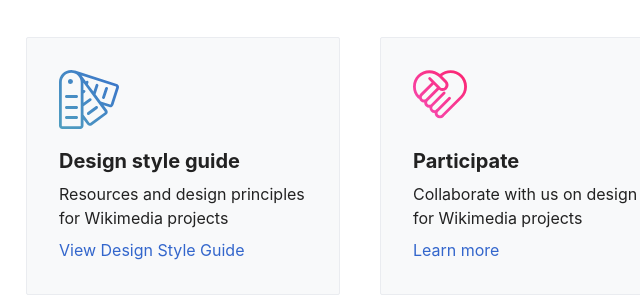
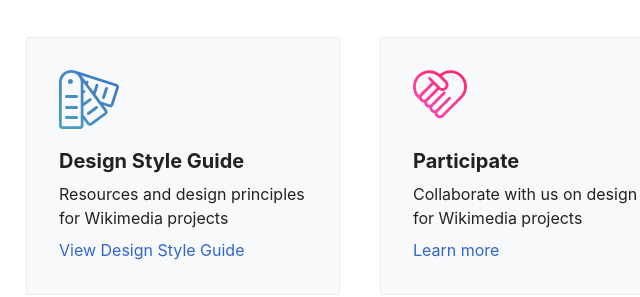
Before and after one commit to wikimedia/design-landing-page, a website: page index.html in a window 1280 px wide. Shown: the part 898-1195 px from the top of the page, 280-920 px from the left. Drawn offline with Linux system fonts and the light colour scheme.

Commit message:
Uppercase “Design Style Guide” first letters to align with other resources
We gonna go for “Design Style Guide” elsewhere including the guide itself
for stylistical reasons. Let's unify it.

Change-Id: I3da9f2aada87cc1d7235134bc8a0aca41e076a47

```diff
--- a/index.html
+++ b/index.html
@@ -65,7 +65,7 @@
 				<div id="projects" class="project-cards">
 					<section id="style-guide">
 						<a class="card__target" href="/style-guide/">
-							<h2 class="card__title"><span class="style-guide--icon"></span>Design style guide</h2>
+							<h2 class="card__title"><span class="style-guide--icon"></span>Design Style Guide</h2>
 							<p>Resources and design principles for Wikimedia projects</p>
 
 							<p><span class="link">View Design Style Guide</span></p>
```
